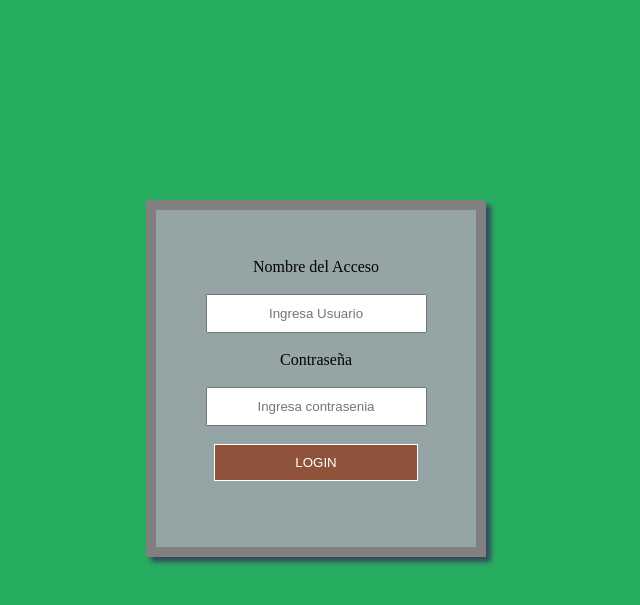
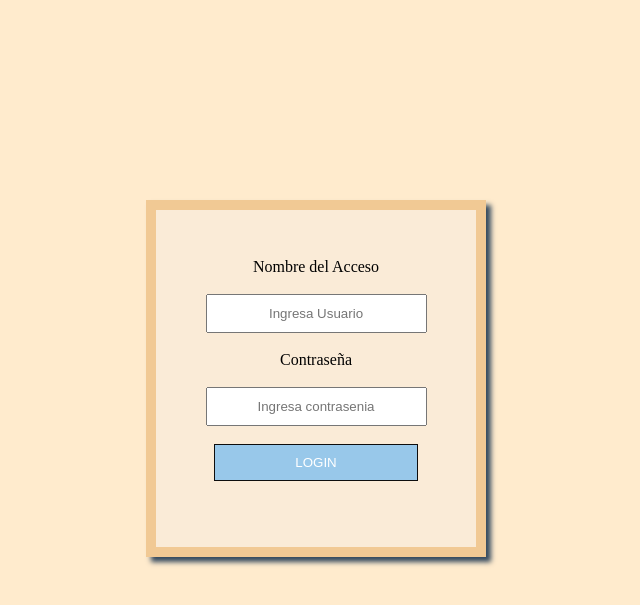
Before and after one commit to Undeck/PWebFinal, a PHP site: page /inicio.php in a window 1280 px wide. Shown: the top 605 px of the page, without its empty margins (324-964 px from the left). Run offline with PHP 8.4, Linux system fonts and the light colour scheme.

Commit message:
Se le da estilo

```diff
--- a/estilo.css
+++ b/estilo.css
@@ -1,6 +1,6 @@
 button {
-    background: rgb(143, 82, 59);
-    border: 1px solid white;
+    background: rgb(152, 200, 234);
+    border: 1px solid rgb(13, 13, 13);
     padding: 5px;
     color: white;
     padding: 10px;
@@ -10,21 +10,21 @@ button {
 }
 
 button:hover {
-    background: red;
+    background-color: darksalmon;
 
 }
 
 body {
-    background: #27ae60;
+    background-color: blanchedalmond;
     text-align: center;
 }
 
 .ventana {
 
-    border: 10px solid grey;
+    border: 10px solid rgba(241, 200, 147, 0.978);
     box-shadow: 5px 5px 5px #34495e;
     text-align: center;
-    background: #95a5a6;
+    background-color: antiquewhite;
     width: 300px;
     margin-left: auto;
     margin-right: auto;
--- a/index.php
+++ b/index.php
@@ -4,12 +4,12 @@
     <meta charset="UTF-8">
     <meta name="viewport" content="width=device-width, initial-scale=1.0">
     <link rel="stylesheet" href="style.css">
-    <title>Programacion Web 1 Final</title>
+    <title>Inicio</title>
 </head>
 <body>
 
     <table border="1">
-        <caption>PWeb 1 Final</caption>
+        <caption>Progrmacion Web 1 Proyecto Final</caption>
         <tr>
             <td><a href="inicio.php">Iniciar sesión</a></td>
         </tr>
--- a/inicio.php
+++ b/inicio.php
@@ -3,7 +3,7 @@
 <head>
     <meta charset="UTF-8">
     <meta name="viewport" content="width=device-width, initial-scale=1.0">
-    <title>Login</title>
+    <title>Inicio Sesion</title>
     <link rel="stylesheet" href="estilo.css">
 </head>
 <body>
--- a/registro.php
+++ b/registro.php
@@ -5,7 +5,7 @@
     <meta name="viewport" content="width=device-width, initial-scale=1.0">
     <!-- CSS -->
     <link rel="stylesheet" href="estilos.css">
-    <title>ICO</title>
+    <title>Formulario Registro</title>
 </head>
 <body>
     <form action="consultar.php" method="post">
```
Also changed, not shown: style.css (+7 -2 lines).
